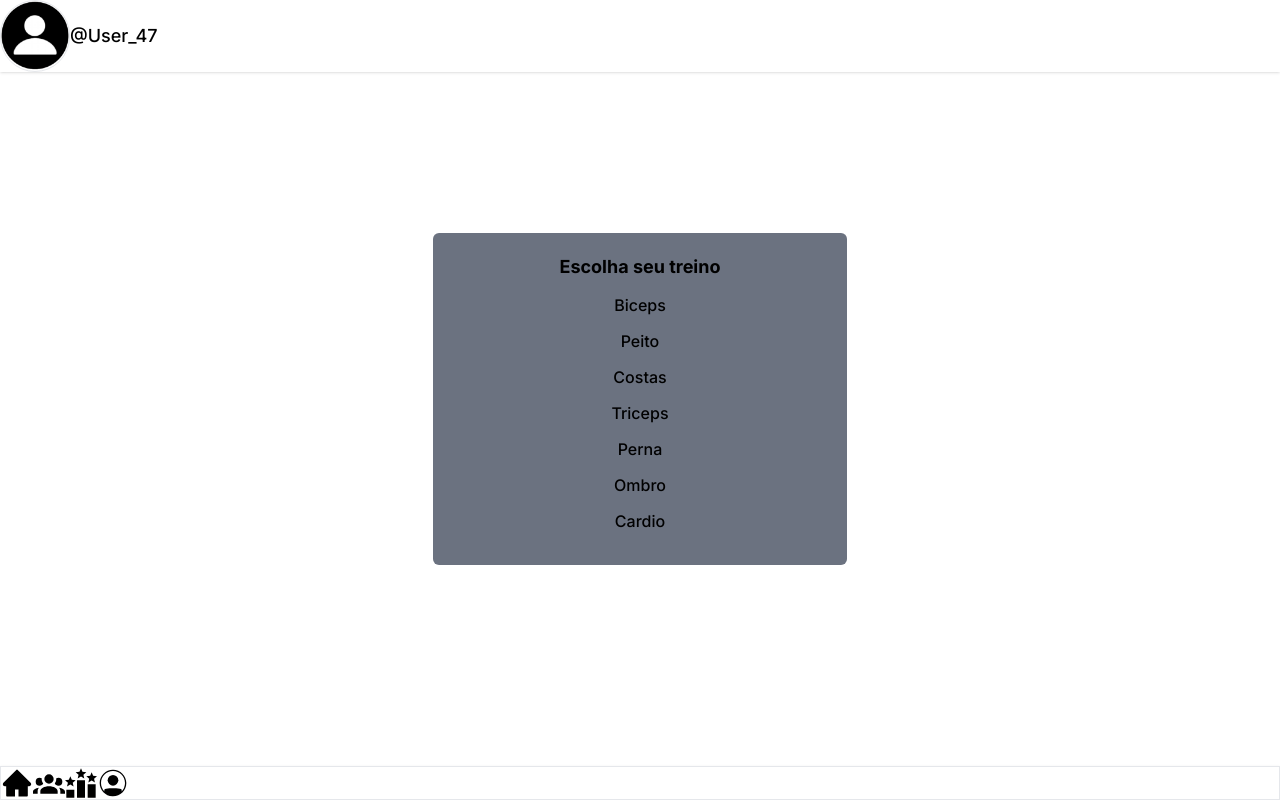
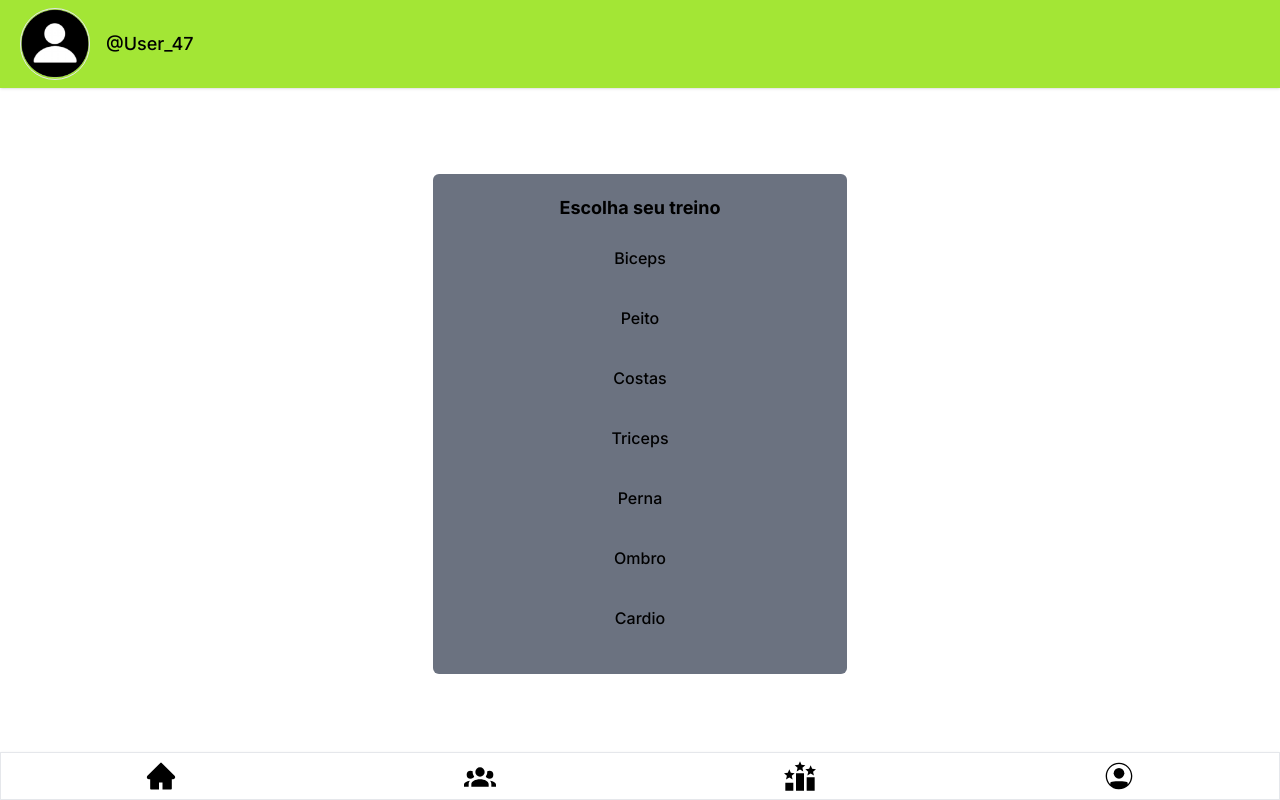
Before and after one commit to Sam99Choi/PIME-I, a Next.js app: page / in a window 1280 px wide. Built offline with nearby package versions, Linux system fonts and the light colour scheme.

Commit message:
TesteDeployHeader&&Footer

```diff
--- a/src/app/cardio/page.jsx
+++ b/src/app/cardio/page.jsx
@@ -2,6 +2,7 @@
 import Footer from "@/Components/Footer";
 import Header from "@/Components/Header";
 import VideoComponent from "@/Components/VideoComponent";
+import Image from "next/image";
 import { useEffect, useState } from "react";
 
 export default function Alongamento() {
@@ -35,7 +36,18 @@ export default function Alongamento() {
 
   return (
     <div>
-      <Header />
+      <header className="static shadow inset-x-0 top-0 flex items-center py-1 md:py-2 bg-lime-400 ">
+        <div className=" flex items-center w-full h-full gap-4 px-5 ">
+          <Image
+            className="border rounded-full max-h-20"
+            src="/profile.png"
+            alt="Descrição da imagem"
+            width={70}
+            height={70}
+          />
+          <p className="text-lg font-medium">@User_47</p>
+        </div>
+      </header>
       <div className="mx-4 mt-3 mb-16 md:mb-0">
         <h1 className=" text-lg font-semibold">Treino de Cardio</h1>
         <div className=" md:grid 2xl:grid-cols-4  lg:grid-cols-3 md:grid-cols-2 justify-items-center start">
--- a/src/app/page.jsx
+++ b/src/app/page.jsx
@@ -1,26 +1,30 @@
+/* eslint-disable @next/next/no-img-element */
 "use client";
 import Footer from "@/Components/Footer";
 import Header from "@/Components/Header";
+import Pages from "@/Components/Pages";
+import Image from "next/image";
+import IconGroup from "@/Components/FooterComponents/IconGroup";
+import IconPodium from "@/Components/FooterComponents/IconPodium";
+import IconProfile from "@/Components/FooterComponents/IconProfile";
+import IconHome from "@/Components/FooterComponents/IconHome";
 
-import Pages from "@/Components/Pages";
 
 export default function Page() {
-  const videos = [
-    {
-      id: 1,
-      src: "/../video/videoteste.mp4",
-      width: 640,
-      height: 360,
-      controls: true,
-      autoplay: false,
-      loop: true,
-      muted: false,
-    },
-  ];
-
   return (
     <div className=" flex flex-col justify-center scroll-auto w-auto h-screen ">
-      <Header />
+      <header className="static shadow inset-x-0 top-0 flex items-center py-1 md:py-2 bg-lime-400 ">
+        <div className=" flex items-center w-full h-full gap-4 px-5 ">
+          <Image
+            className="border rounded-full max-h-20"
+            src="/profile.png"
+            alt="Descrição da imagem"
+            width={70}
+            height={70}
+          />
+          <p className="text-lg font-medium">@User_47</p>
+        </div>
+      </header>
 
       <div className="/bg-red-300 flex flex-col justify-center items-center h-full w-auto md:items-center mx-5  ">
         <div className="mb-10 flex flex-col items-center justify-center rounded-md  md:bg-gray-500 md:w-8/12 lg:w-6/12 xl:w-4/12 h-max pt-5 pb-5 ">
@@ -39,7 +43,31 @@ export default function Page() {
         </div>
       </div>
 
-      <Footer />
+      <footer className="fixed bottom-0 w-full h-12 bg-white ">
+        <ul className="flex w-full h-full justify-around items-center border shadow">
+          <li>
+            <a href="/">
+              {" "}
+              <IconHome />{" "}
+            </a>
+          </li>
+          <li>
+            <a href="/amizades">
+              <IconGroup />{" "}
+            </a>
+          </li>
+          <li>
+            <a href="/ranking">
+              <IconPodium />
+            </a>
+          </li>
+          <li className="hover:fill-lime-500">
+            <a href="/perfil">
+              <IconProfile />
+            </a>
+          </li>
+        </ul>
+      </footer>
     </div>
   );
 }
```
